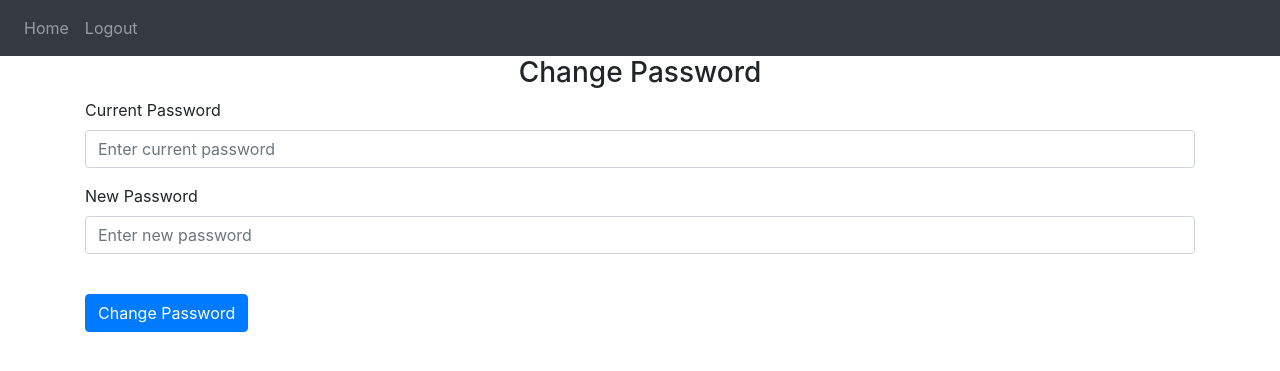
After one commit to Shlok2801/EDUHUB, a Flask app: page /change-password in a window 1280 px wide. The commit adds this page. Shown: the top 371 px of the page. Run offline with Flask 3, Linux system fonts and the light colour scheme; a user stored in the database is signed in; some libraries are stand-ins or nearby versions.

Commit message:
Added the change password functionality

```diff
--- a/website/auth.py
+++ b/website/auth.py
@@ -28,6 +28,28 @@ def login():
             flash('Email does not exist.', category='error')
 
     return render_template("login.html", user=current_user)
+
+@auth.route('/change-password', methods=['GET', 'POST'])
+@login_required
+def change_password():
+    if request.method == 'POST':
+        current_password = request.form.get('currentPassword')
+        new_password = request.form.get('newPassword')
+        user = User.query.filter_by(email=current_user.email).first()
+
+        if user and check_password_hash(user.password, current_password):
+            user.password = generate_password_hash(new_password)
+            db.session.commit()
+            flash('Password has been changed.', category='success')
+            return redirect(url_for('views.home'))
+        if check_password_hash(user.password, new_password):
+            flash('New password cannot be the same as old password.', category='error')
+        else:
+            if check_password_hash(user.password, new_password):
+                flash('New password cannot be the same as old password.', category='error')
+            else:
+                flash('Current password is incorrect.', category='error')
+    return render_template("change_password.html", user=current_user)
 
 
 @auth.route('/logout')
--- /dev/null
+++ b/website/templates/change_password.html
@@ -0,0 +1,28 @@
+{% extends "base.html" %} {% block title %}Change Password{% endblock %} {% block content
+    %}
+    <form method="POST">
+      <h3 align="center">Change Password</h3>
+      <div class="form-group">
+        <label for="currentPassword">Current Password</label>
+        <input
+          type="currentPassword"
+          class="form-control"
+          id="currentPassword"
+          name="currentPassword"
+          placeholder="Enter current password"
+        />
+      </div>
+      <div class="form-group">
+        <label for="newPassword">New Password</label>
+        <input
+          type="newPassword"
+          class="form-control"
+          id="newPassword"
+          name="newPassword"
+          placeholder="Enter new password"
+        />
+      </div>
+      <br />
+      <button type="submit" class="btn btn-primary">Change Password</button>
+    </form>
+    {% endblock %}
--- a/website/templates/user_settings.html
+++ b/website/templates/user_settings.html
@@ -9,8 +9,10 @@
         Last name: {{user.last_name}}
         <br />
         Email: {{user.email}}
+        <br />
+        Role: {{user.role}}
     </div>
     <a id="creation"><button class="btn btn-primary" onClick="deleteUser()">DELETE ACCOUNT</button></a>
-    <a href="" id="submission"><button class="btn btn-primary">CHANGE PASSWORD</button></a>
+    <a href="change-password" id="submission"><button class="btn btn-primary">CHANGE PASSWORD</button></a>
     </h1>
     {% endblock %}
```
Also changed, not shown: website/templates/teacher_create_course.html (+5 -5 lines), instance/database.db.
